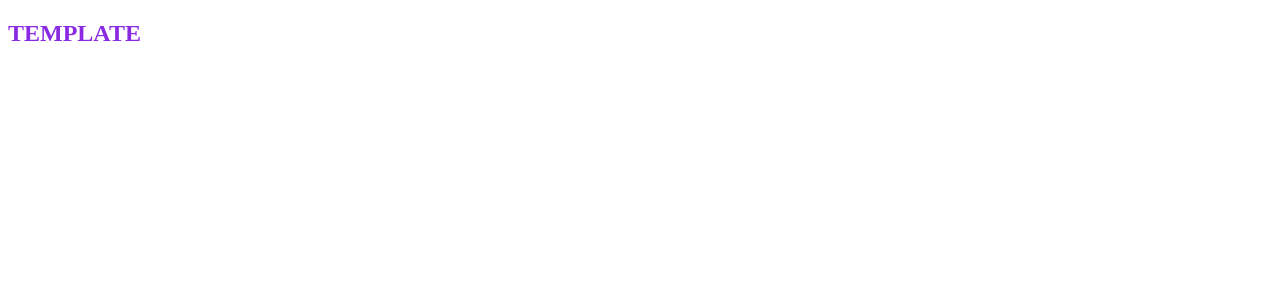
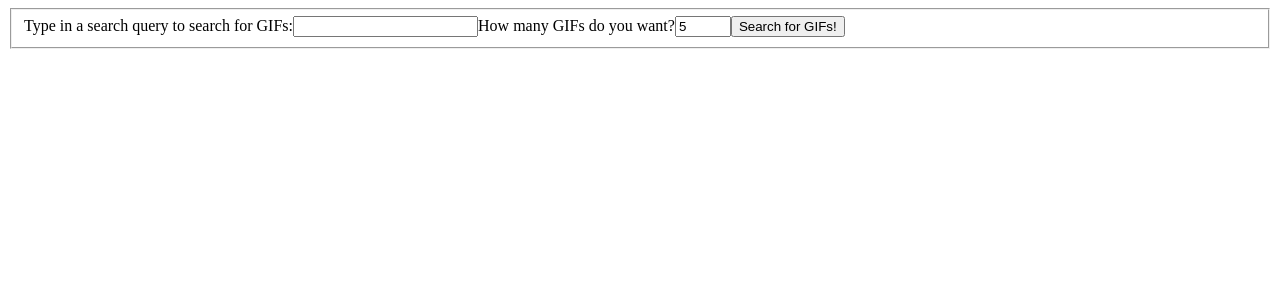
Before and after one commit to lougoncharenko/react-gif-search, a React app: page / in a window 1280 px wide. Shown: the top 300 px of the page. Built offline with nearby package versions, Linux system fonts and the light colour scheme; the HTML template or start-up script is replaced by a standard one.

Commit message:
saving progress

```diff
--- a/src/App.tsx
+++ b/src/App.tsx
@@ -1,6 +1,9 @@
 import React from 'react';
 import './App.css'
+import Input from './components/Input';
 
 export default function App () {
-    return(<h1>TEMPLATE</h1>);
+    return(
+        <Input />
+        );
 };
--- /dev/null
+++ b/src/components/Input.tsx
@@ -0,0 +1,21 @@
+import React from 'react'
+
+const Input = () => {
+  return (
+    <form action="/gif_search" method="POST">
+    <fieldset>
+            <label>
+                Type in a search query to search for GIFs:
+                <input type="text" name="search_query" />
+            </label>
+            <label>
+                How many GIFs do you want?
+                <input type="number" name="quantity" min="1" max="10" value="5" />
+            </label>
+        <input type="submit" value="Search for GIFs!" />
+    </fieldset>
+</form>
+  )
+}
+
+export default Input
```
Also changed, not shown: src/components/Input.css (added).
